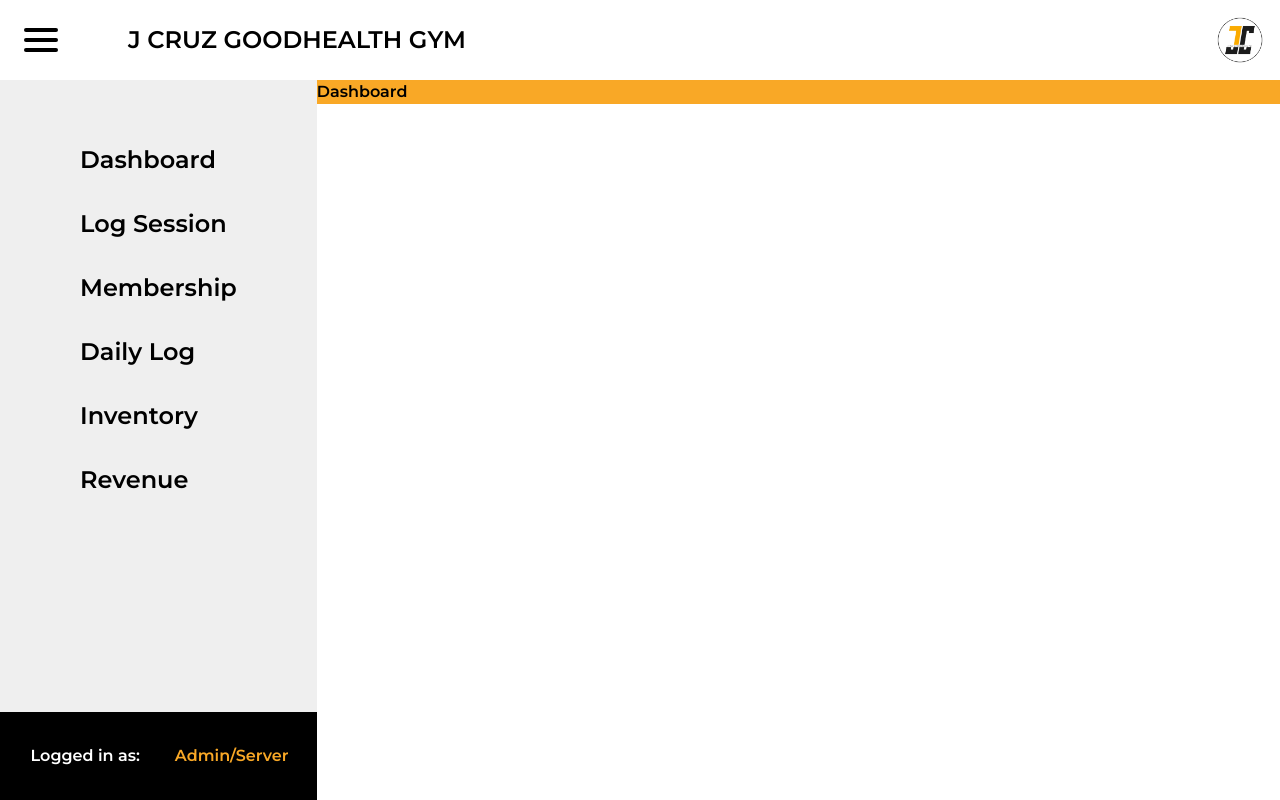
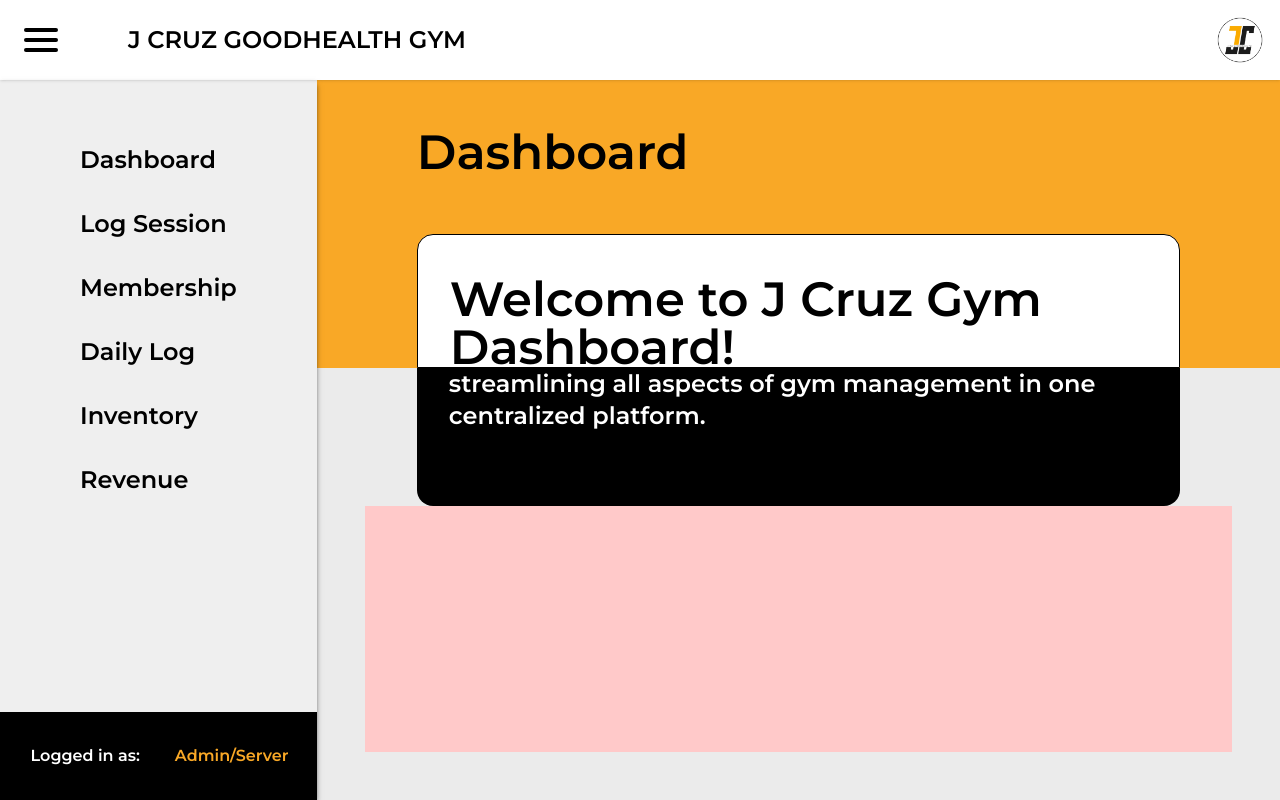
Before and after one commit to kurtrockx/GoodHealth-GYM---frontend, a React (Vite) app in the folder goodhealth-gym-desktop/: page / in a window 1280 px wide. Both pictures are taken after a click on the button 948 px from the left and 662 px from the top of the page. Built offline with nearby package versions, Linux system fonts and the light colour scheme; a web font is replaced by a local one.

Commit message:
added the box layout in the middle of the dashboard

```diff
--- a/goodhealth-gym-desktop/src/components/DashboardPanel.jsx
+++ b/goodhealth-gym-desktop/src/components/DashboardPanel.jsx
@@ -1,28 +1,33 @@
 import burgerIcon from "../assets/burgerIcon.svg";
 import gymLogo from "../assets/gymLogo.png";
 import Navbar from "./Navbar";
+import NavPanel from "./NavPanel";
 
 export default function DashboardPanel() {
   return (
-    <div className="flex min-h-[100dvh] flex-col">
+    <div className="relative flex min-h-[100dvh] flex-col">
       <Navbar />
       <div className="flex flex-1">
-        <div className="flex flex-col justify-between">
-          <ul className="flex max-w-[20em] flex-1 flex-col gap-8 bg-[#efefef] px-20 py-16 text-2xl">
-            <li>Dashboard</li>
-            <li>Log Session</li>
-            <li>Membership</li>
-            <li>Daily Log</li>
-            <li>Inventory</li>
-            <li>Revenue</li>
-          </ul>
-          <div className="flex gap-2 border-t-[#f9a826] bg-black px-4 py-[2em] text-center">
-            <h4 className="flex-1 text-white">Logged in as:</h4>
-            <h4 className="flex-1 text-[#f9a826]">Admin/Server</h4>
+        <NavPanel />
+        <div className="relative z-1 flex flex-1 flex-col">
+          <div className="flex h-[40%] flex-1 flex-col justify-between bg-[#f9a826] p-12 pb-0">
+            <h1 className="mx-auto w-[88%] text-5xl">Dashboard</h1>
+            <div className="mx-auto flex h-[56%] w-[88%] flex-col justify-between rounded-tl-2xl rounded-tr-2xl border-1 bg-white px-8 pt-10">
+              <h1 className="text-5xl">Welcome to J Cruz Gym Dashboard!</h1>
+              <h4 className="text-2xl">
+                A dashboard gym system ensures a seamless experience by
+              </h4>
+            </div>
           </div>
-        </div>
-        <div className="flex h-[40%] flex-1 flex-col bg-[#f9a826]">
-          <h1>Dashboard</h1>
+          <div className="flex h-[60%] flex-col bg-[#ebebeb] p-12 pt-0">
+            <div className="mx-auto flex h-[36%] w-[88%] flex-col justify-between rounded-br-2xl rounded-bl-2xl bg-black px-8">
+              <h4 className="text-2xl text-white">
+                streamlining all aspects of gym management in one centralized
+                platform.
+              </h4>
+            </div>
+            <div className="flex flex-1 justify-between bg-red-200"></div>
+          </div>
         </div>
       </div>
     </div>
--- /dev/null
+++ b/goodhealth-gym-desktop/src/components/NavPanel.jsx
@@ -0,0 +1,19 @@
+
+export default function NavPanel() {
+  return (
+    <div className="relative z-2 flex flex-col justify-between shadow-md shadow-black/50">
+      <ul className="flex max-w-[20em] flex-1 flex-col gap-8 bg-[#efefef] px-20 py-16 text-2xl">
+        <li>Dashboard</li>
+        <li>Log Session</li>
+        <li>Membership</li>
+        <li>Daily Log</li>
+        <li>Inventory</li>
+        <li>Revenue</li>
+      </ul>
+      <div className="flex gap-2 border-t-[#f9a826] bg-black px-4 py-[2em] text-center">
+        <h4 className="flex-1 text-white">Logged in as:</h4>
+        <h4 className="flex-1 text-[#f9a826]">Admin/Server</h4>
+      </div>
+    </div>
+  );
+}
--- a/goodhealth-gym-desktop/src/components/Navbar.jsx
+++ b/goodhealth-gym-desktop/src/components/Navbar.jsx
@@ -3,7 +3,7 @@ import gymLogo from "../assets/gymLogo.png";
 
 export default function Navbar() {
   return (
-    <nav className="flex max-h-[10dvh] justify-between overflow-hidden px-4 py-4 shadow">
+    <nav className="flex max-h-[10dvh] justify-between overflow-hidden px-4 py-4 shadow z-99">
       <div className="flex items-center gap-[4em]">
         <img className="h-full" src={burgerIcon} alt="burgerIcon" />
         <h1 className="text-2xl text-black">J CRUZ GOODHEALTH GYM</h1>
```
